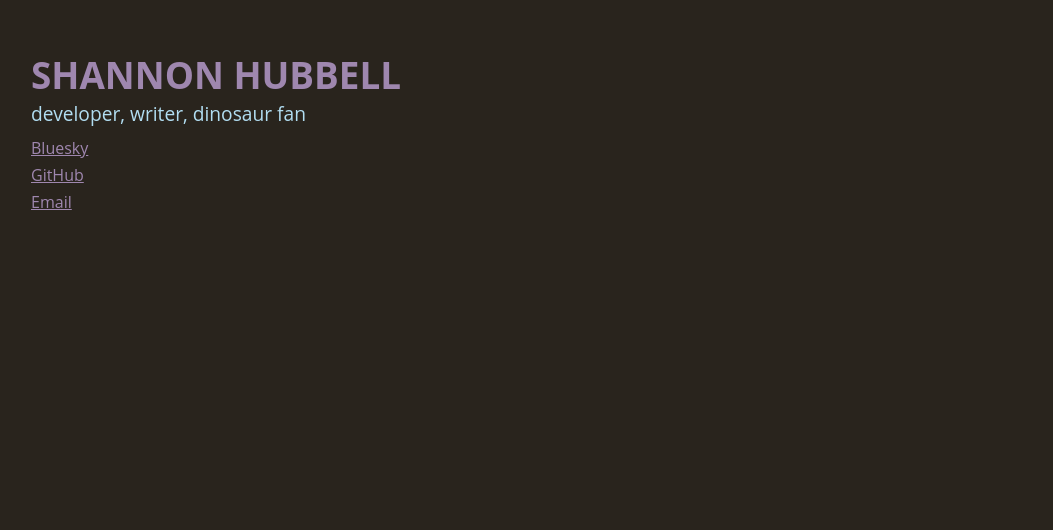
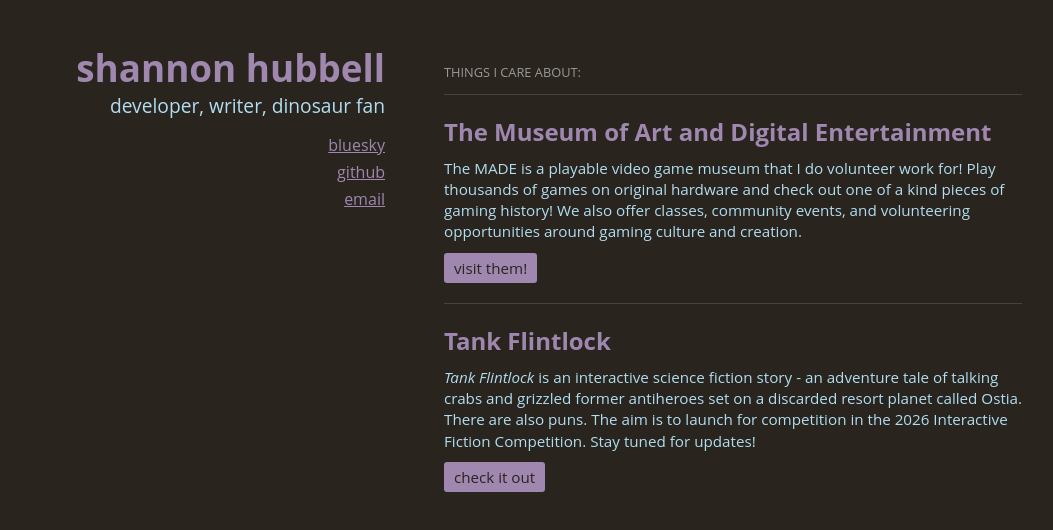
Before and after one commit to shannonhubbell/shannonhubbell.github.io, an Astro site: page / in a window 1280 px wide. Shown: the whole page, without its empty margins (19-1072 px from the left). Built offline with nearby package versions, Linux system fonts and the light colour scheme; Astro itself is replaced by a stand-in of ours.

Commit message:
Refactor HeaderBar and Welcome components for improved structure and styling

```diff
--- a/src/components/HeaderBar.astro
+++ b/src/components/HeaderBar.astro
@@ -2,16 +2,16 @@
 import shannonHeadshot from "../assets/sh-headshot.webp";
 ---
 
-<header>
-    <div>
+<main>
+    <header class="page-header">
         <h1>Shannon Hubbell</h1>
         <h2>Developer, Writer, Dinosaur Fan</h2>
-    </div>
         <div id="links">
             <ul>
                 <li>
                     <a href="https://bsky.app/profile/brundlefly.bsky.social"
-                    >Bluesky</a>
+                        >Bluesky</a
+                    >
                 </li>
                 <li>
                     <a href="https://github.com/shannonhubbell">GitHub</a>
@@ -22,31 +22,151 @@
             </ul>
         </div>
     </header>
+    <div class="projects">
+        <h3>Things I care about:</h3>
+        <ul>
+            <li>
+                <article>
+                    <header>
+                        <h1>
+                            <a href="https://themade.org" target="_blank"
+                                >The Museum of Art and Digital Entertainment</a
+                            >
+                        </h1>
+                    </header>
+                    <p>
+                        The MADE is a playable video game museum that I do
+                        volunteer work for! Play thousands of games on original
+                        hardware and check out one of a kind pieces of gaming
+                        history! We also offer classes, community events, and
+                        volunteering opportunities around gaming culture and
+                        creation.
+                    </p>
+                    <a href="https://themade.org" target="_blank" class="cta"
+                        >Visit Them!</a
+                    >
+                </article>
+            </li>
+            <li>
+                <article>
+                    <header>
+                        <h1>
+                            <a
+                                href="https://shannonelleryhubbell.itch.io/tank-flintlock"
+                                target="_blank">Tank Flintlock</a
+                            >
+                        </h1>
+                    </header>
+                    <p>
+                        <em>Tank Flintlock</em> is an interactive science fiction story -
+                        an adventure tale of talking crabs and grizzled former
+                        antiheroes set on a discarded resort planet called
+                        Ostia. There are also puns. The aim is to launch for
+                        competition in the 2026 Interactive Fiction Competition.
+                        Stay tuned for updates!
+                    </p>
+                    <a
+                        href="https://shannonelleryhubbell.itch.io/tank-flintlock"
+                        target="_blank"
+                        class="cta">Check it Out</a
+                    >
+                </article>
+            </li>
+        </ul>
+    </div>
+</main>
 
 <style>
+    main {
+        display: flex;
+        align-content: space-between;
+        gap: 5%;
+    }
+    a {
+        color: var(--color-highlight);
+        &:hover {
+            color: var(--color-copy);
+        }
+    }
+    header.page-header {
+        width: 30%;
+        text-align: right;
         h1 {
             color: var(--color-highlight);
-        text-transform: uppercase;
+            text-transform: lowercase;
             font-size: 2.3rem;
             margin: 0;
+            line-height: 100%;
+            letter-spacing: 5%;
         }
         h2 {
             font-size: 1.2rem;
             font-weight: normal;
             text-transform: lowercase;
-        margin: 0;
-    }
-    a {
-        color: var(--color-highlight);
+            margin: 5px 0;
+            letter-spacing: 5%;
         }
         #links {
             ul {
                 list-style: none;
-            margin: 10px 0;
-            padding: 0;
+                margin: 20px 0;
+                padding: 5px 0;
+                text-transform: lowercase;
+                margin: 0;
+                letter-spacing: 5%;
                 li {
                     margin: 5px 0;
                 }
             }
         }
+    }
+    .projects {
+        width: 49%;
+        h3 {
+            text-transform: uppercase;
+            font-weight: normal;
+            font-size: 0.8rem;
+            letter-spacing: 7%;
+            color: #999;
+        }
+        ul {
+            list-style: none;
+            margin: 0;
+            padding: 0;
+            li {
+                margin: 0;
+                padding: 20px 0;
+                border-top: 1px solid #444;
+            }
+            article {
+                h1 {
+                    font-size: 1.5rem;
+                    margin: 0;
+                    padding: 0;
+                    a {
+                        text-decoration: none;
+                        &:hover {
+                            text-decoration: underline;
+                        }
+                    }
+                }
+                p {
+                    font-size: 0.95rem;
+                    margin: 0;
+                    padding: 10px 0;
+                    line-height: 140%;
+                }
+                a.cta {
+                    display: inline-block;
+                    color: var(--color-background);
+                    background: var(--color-highlight);
+                    padding: 5px 10px;
+                    text-decoration: none;
+                    text-transform: lowercase;
+                    font-size: 0.95rem;
+                    border-radius: 3px;
+                }
+            }
+        }
+    }
 </style>
--- a/src/components/Welcome.astro
+++ b/src/components/Welcome.astro
@@ -1,11 +1,9 @@
 ---
-import HeaderBar from '../components/HeaderBar.astro';
+import HeaderBar from "../components/HeaderBar.astro";
 ---
 
 <div id="container">
-	<main>
-		<HeaderBar />
-	</main>
+	<HeaderBar />
 </div>
 
 <style>
@@ -17,7 +15,7 @@
 		font-family: "Open Sans", Arial, Helvetica, sans-serif;
 		color: var(--color-copy);
 	}
-	main {
+	#container {
 		max-width: 1200px;
 		margin: 0 auto;
 		padding: 50px;
```
Lines whose indentation alone changed are shown as unchanged.
